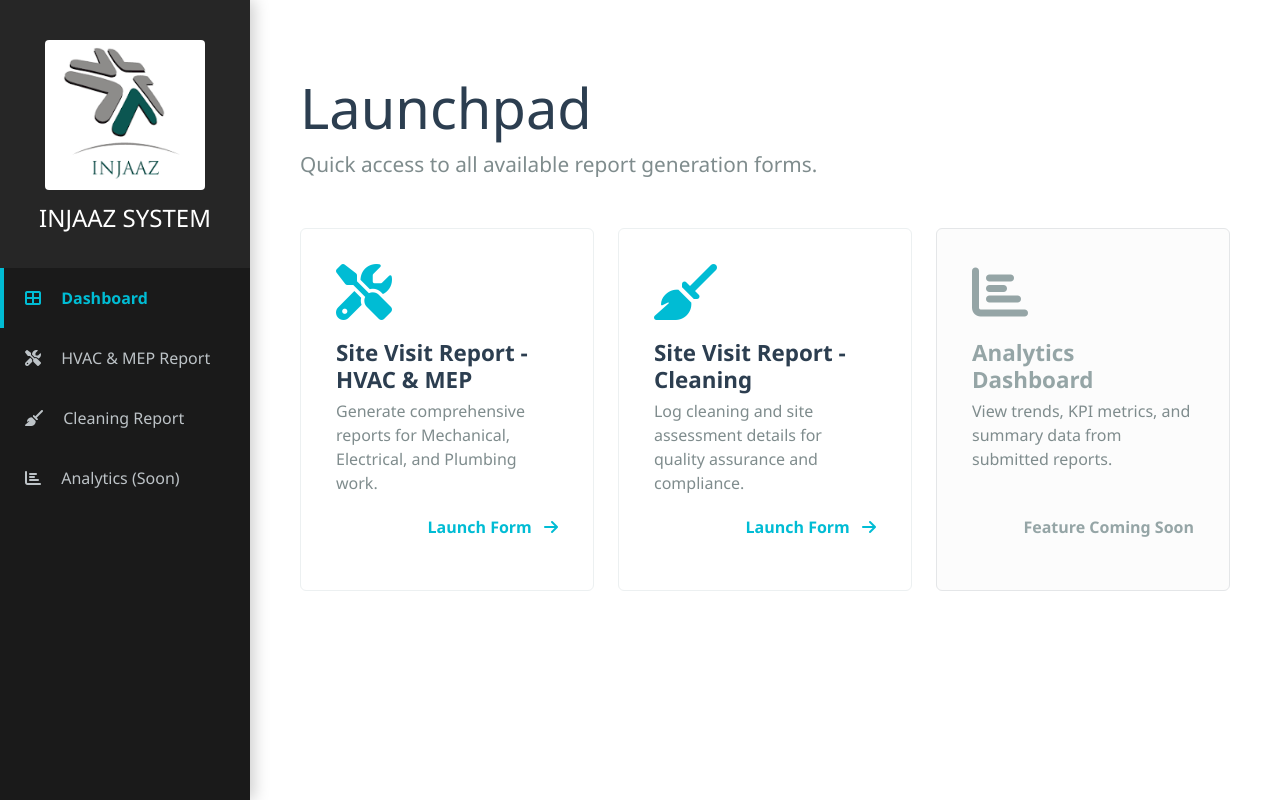
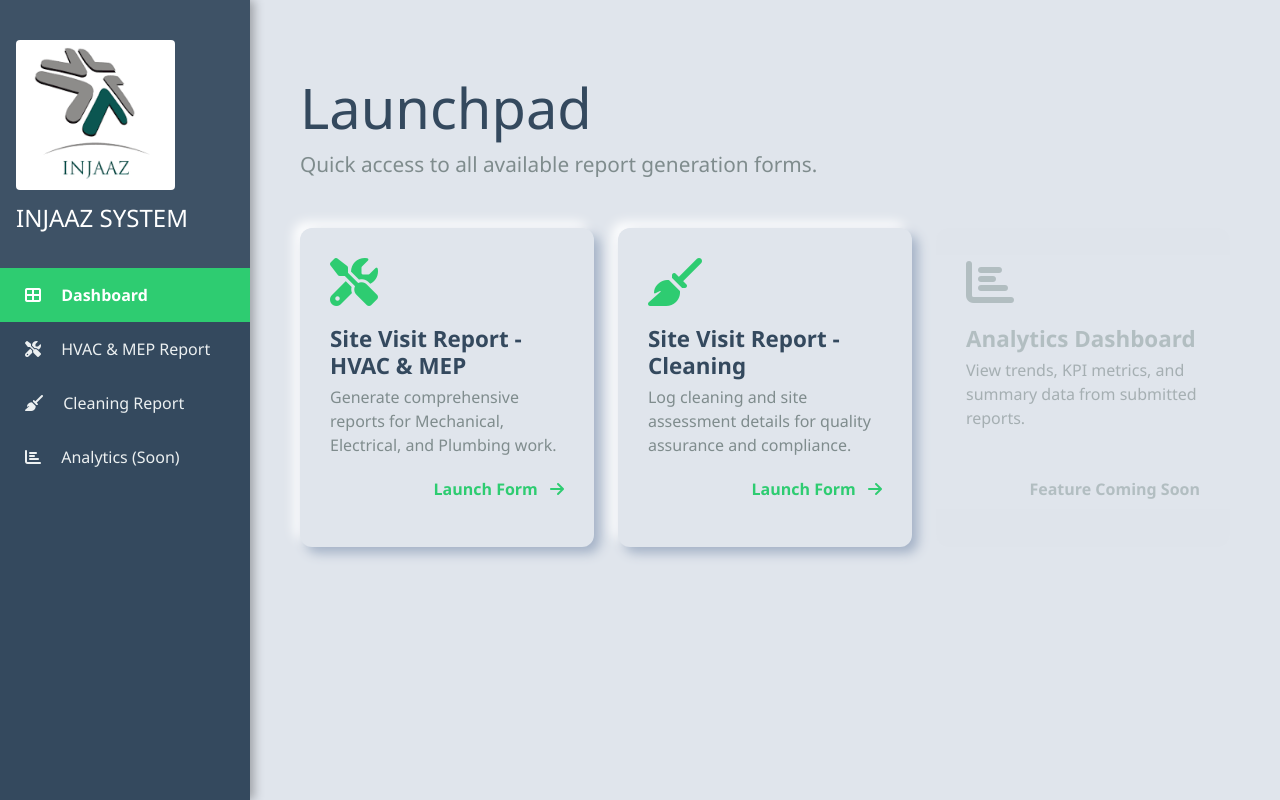
Before and after one commit to arshithinjaaz/injaaz-form-system, a Flask app: page / in a window 1280 px wide. Run offline with Flask 3, Linux system fonts and the light colour scheme.

Commit message:
Design Attempt UI

```diff
--- a/templates/dashboard.html
+++ b/templates/dashboard.html
@@ -3,139 +3,124 @@
 <head>
     <meta charset="UTF-8">
     <meta name="viewport" content="width=device-width, initial-scale=1.0">
-    <title>INJAAZ Dashboard - High Contrast Minimal</title>
+    <title>INJAAZ Dashboard - Neumorphic Style</title>
     <link href="https://cdn.jsdelivr.net/npm/bootstrap@5.3.3/dist/css/bootstrap.min.css" rel="stylesheet">
     <link href="https://cdnjs.cloudflare.com/ajax/libs/font-awesome/6.5.1/css/all.min.css" rel="stylesheet">
 
     <style>
-        /* Define Minimalist High-Contrast Colors */
+        /* Define Neumorphic / Soft UI Colors */
         :root {
-            --hc-sidebar-bg: #1a1a1a; /* Deep Black Sidebar */
-            --hc-sidebar-accent: #00bcd4; /* Bright Cyan/Turquoise Accent */
-            --hc-primary-text: #2c3e50; /* Darker Content Text */
-            --hc-secondary-text: #7f8c8d; /* Muted Secondary Text */
-            --hc-content-bg: white; /* Pure White Content Background */
-            --hc-card-border: 1px solid #ecf0f1; /* Very light border */
+            --neumo-bg: #e0e5ec; /* Soft light background color is essential */
+            --neumo-dark-shadow: #a3b1c6; /* Shadow color */
+            --neumo-light-shadow: #ffffff; /* Highlight color */
+            --neumo-primary: #34495e; /* Primary text/sidebar color (Dark Blue) */
+            --neumo-accent: #2ecc71; /* Bright Green Accent */
         }
 
         body {
-            background-color: var(--hc-content-bg);
+            background-color: var(--neumo-bg);
             min-height: 100vh;
             overflow-x: hidden;
             font-family: 'Segoe UI', Tahoma, Geneva, Verdana, sans-serif;
-            color: var(--hc-primary-text);
+            color: var(--neumo-primary);
         }
 
-        /* Sidebar Styling (High Contrast Look) */
+        /* Sidebar Styling (High contrast is needed for navigation) */
         #sidebar {
             width: 250px;
             min-height: 100vh;
-            background-color: var(--hc-sidebar-bg);
+            background-color: var(--neumo-primary); /* Dark sidebar */
             color: white;
             position: fixed;
             top: 0;
             left: 0;
             transition: all 0.3s;
             z-index: 1000;
-            box-shadow: 4px 0 15px rgba(0,0,0,0.2); /* Stronger shadow off the dark bar */
+            box-shadow: 4px 0 10px rgba(0,0,0,0.3);
         }
         #sidebar .sidebar-heading {
-            padding: 2.5rem 1rem 2rem; /* More vertical space */
+            padding: 2.5rem 1rem 2rem;
             font-size: 1.5rem;
-            font-weight: 300; /* Lighter font weight */
-            text-align: center;
-            background-color: rgba(255, 255, 255, 0.05); /* Very slight background */
+            font-weight: 300;
+            background-color: rgba(255, 255, 255, 0.05);
         }
 
         /* Sidebar Links */
         #sidebar .list-group-item {
-            background-color: var(--hc-sidebar-bg);
-            color: #bdc3c7; /* Light grey text */
+            background-color: var(--neumo-primary);
+            color: #ecf0f1;
             border: none;
-            padding: 18px 25px; /* More padding */
+            padding: 15px 25px;
             transition: background-color 0.2s, color 0.2s;
-            font-size: 1rem;
         }
         #sidebar .list-group-item:hover {
-            background-color: #2c3e50; /* Subtle dark hover */
-            color: white;
+            background-color: #2c3e50;
+            color: var(--neumo-accent);
         }
         #sidebar .list-group-item.active {
-            background-color: var(--hc-sidebar-bg);
-            color: var(--hc-sidebar-accent); /* Highlight with bright Cyan */
+            background-color: var(--neumo-accent); /* Bright accent for active state */
+            color: white;
             font-weight: 600;
             border-radius: 0;
-            position: relative;
-        }
-        /* Active Bar */
-        #sidebar .list-group-item.active::before {
-            content: '';
-            position: absolute;
-            left: 0;
-            top: 0;
-            bottom: 0;
-            width: 4px;
-            background-color: var(--hc-sidebar-accent);
         }
 
         /* Main Content Styling */
         #page-content-wrapper {
             margin-left: 250px;
-            padding: 50px; /* Generous padding */
+            padding: 50px;
             flex-grow: 1;
         }
 
-        /* --- MINIMALIST CARD STYLING --- */
+        /* --- NEUMORPHIC CARD STYLING --- */
         .report-card {
-            background: var(--hc-content-bg);
-            border-radius: 6px;
-            padding: 35px; /* More internal space */
-            /* Flat, border-only look is minimalist */
-            box-shadow: none;
-            border: var(--hc-card-border);
-            transition: box-shadow 0.3s, border-color 0.3s, transform 0.3s;
+            background: var(--neumo-bg);
+            border-radius: 12px;
+            padding: 30px;
+            /* THE NEUMORPHIC EFFECT: Subtle inner and outer shadow */
+            box-shadow: 6px 6px 12px var(--neumo-dark-shadow), -6px -6px 12px var(--neumo-light-shadow);
+            border: none;
+            transition: all 0.3s ease-in-out;
             text-decoration: none;
-            color: var(--hc-primary-text);
+            color: var(--neumo-primary);
             height: 100%;
             display: flex;
             flex-direction: column;
             justify-content: space-between;
         }
         .report-card:hover {
-            /* On hover, add a subtle shadow and accent border */
-            border-color: var(--hc-sidebar-accent);
-            box-shadow: 0 0 10px rgba(0, 188, 212, 0.2);
-            transform: translateY(-2px);
+            /* 'Press' the button in on hover */
+            box-shadow: inset 2px 2px 5px var(--neumo-dark-shadow), inset -2px -2px 5px var(--neumo-light-shadow);
+            transform: scale(0.98);
         }
         .card-icon {
-            font-size: 3.5rem; /* Large, bold icon */
+            font-size: 3rem;
             margin-bottom: 20px;
-            color: var(--hc-sidebar-accent); /* Use bright accent for focus */
+            color: var(--neumo-accent); /* Bright accent color for icons */
         }
         .card-title {
-            font-weight: 600;
+            font-weight: 700;
             font-size: 1.4rem;
             margin-bottom: 5px;
         }
         .card-text {
-            color: var(--hc-secondary-text);
+            color: #7f8c8d;
         }
         .card-footer-text {
             font-size: 1rem;
-            color: var(--hc-sidebar-accent);
+            color: var(--neumo-accent);
             font-weight: 600;
             margin-top: 20px;
         }
-        /* --- HIGH-CONTRAST HEADING STYLE --- */
+        /* --- HEADING STYLE (Clean and Modern) --- */
         #content-wrapper h1 {
-            font-weight: 300; /* Light font for contrast */
+            font-weight: 300;
             font-size: 3.5rem;
             margin-bottom: 0.5rem !important;
-            color: var(--hc-primary-text);
+            color: var(--neumo-primary);
         }
         #content-wrapper .lead {
              font-size: 1.3rem;
-             color: var(--hc-secondary-text);
+             color: #7f8c8d;
         }
 
         /* Responsive adjustments */
@@ -174,8 +159,8 @@
     </div>
     <div id="page-content-wrapper" class="w-100">
 
-        <nav class="navbar navbar-expand-lg navbar-dark border-bottom fixed-top d-md-none" style="background-color: var(--hc-sidebar-bg);">
-            <button class="btn btn-primary" id="sidebarToggle" style="background-color: var(--hc-sidebar-accent); border: none;">
+        <nav class="navbar navbar-expand-lg navbar-dark border-bottom fixed-top d-md-none" style="background-color: var(--neumo-primary);">
+            <button class="btn btn-primary" id="sidebarToggle" style="background-color: var(--neumo-accent); border: none;">
                 <i class="fas fa-bars"></i>
             </button>
             <span class="navbar-brand ms-3">INJAAZ</span>
@@ -210,7 +195,7 @@
                 </div>
 
                 <div class="col-sm-6 col-lg-4">
-                    <div class="report-card" style="background-color: #fcfcfc; cursor: not-allowed; border-color: #e4e6e8;">
+                    <div class="report-card" style="background-color: var(--neumo-bg); cursor: not-allowed; opacity: 0.6; box-shadow: none !important;">
                         <div>
                             <i class="fas fa-chart-bar card-icon" style="color: #95a5a6;"></i>
                             <h5 class="card-title" style="color: #95a5a6;">Analytics Dashboard</h5>
```
